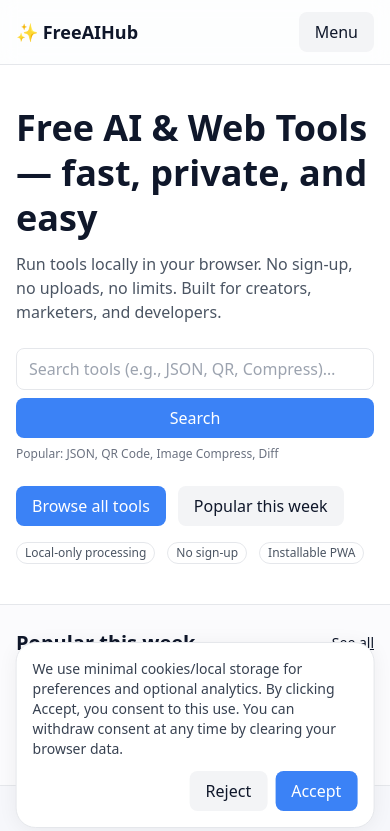
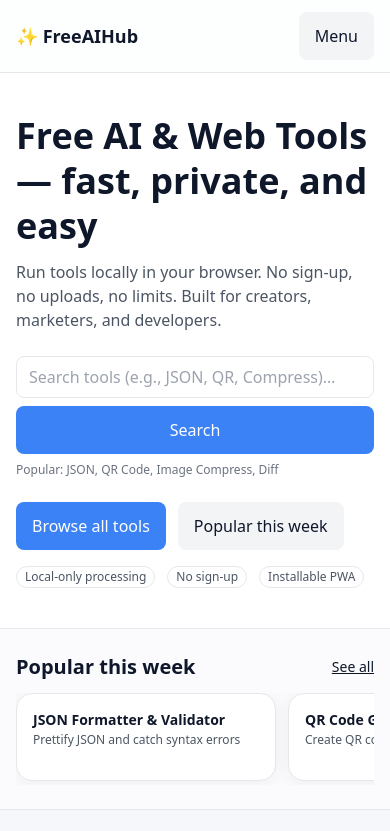
Before and after one commit to Tayyab-117/ai-tools, a Next.js app: page / in a window 390 px wide. Shown: the top 831 px of the page. Built offline with nearby package versions, Linux system fonts and the light colour scheme.

Commit message:
Update globals.css

```diff
--- a/app/globals.css
+++ b/app/globals.css
@@ -1,12 +1,121 @@
-@tailwind base; @tailwind components; @tailwind utilities;
-:root { color-scheme: light; } html { scroll-behavior: smooth; } body { @apply bg-muted text-ink; }
-.container { @apply mx-auto max-w-7xl px-4; }
-.card { @apply rounded-2xl border border-gray-200 bg-surface shadow-soft; }
-.btn { @apply inline-flex items-center justify-center rounded-lg px-4 py-2 font-medium transition; }
-.btn-primary { @apply btn bg-brand text-white hover:opacity-90; }
-.btn-secondary { @apply btn bg-gray-100 text-ink hover:bg-gray-200; }
-.input, .textarea, select { @apply w-full rounded-lg border border-gray-200 bg-white px-3 py-2 outline-none focus:ring-2 focus:ring-brand/40; }
-.textarea { @apply min-h-[200px]; }
-.badge { @apply inline-flex items-center rounded-full border px-2 py-0.5 text-xs bg-white; }
-.prose { @apply leading-relaxed; }
-.cookie { @apply fixed bottom-4 left-1/2 z-50 -translate-x-1/2 card p-4 max-w-xl w-[92%]; }
+/* app/globals.css */
+
+/* Tailwind base */
+@tailwind base;
+@tailwind components;
+@tailwind utilities;
+
+/* ---------- Base / Resets ---------- */
+:root {
+  color-scheme: light;
+}
+
+html {
+  scroll-behavior: smooth;
+}
+
+body {
+  @apply bg-muted text-ink antialiased;
+}
+
+/* Make links clearly focusable and accessible */
+a:focus-visible,
+button:focus-visible,
+input:focus-visible,
+textarea:focus-visible,
+select:focus-visible {
+  outline: none;
+  box-shadow: 0 0 0 3px rgba(59, 130, 246, 0.35); /* brand */
+  border-radius: 10px;
+}
+
+/* ---------- Shared Layout Tokens ---------- */
+.container {
+  @apply mx-auto max-w-7xl px-4;
+}
+
+.card {
+  @apply rounded-2xl border border-gray-200 bg-white shadow-soft;
+}
+
+.badge {
+  @apply inline-flex items-center rounded-full border border-gray-200 bg-white px-2 py-0.5 text-xs;
+}
+
+/* Buttons */
+.btn {
+  @apply inline-flex items-center justify-center rounded-lg px-4 py-2 font-medium transition
+         select-none;
+}
+
+.btn-primary {
+  @apply btn bg-brand text-white hover:opacity-90 active:opacity-80;
+}
+
+.btn-secondary {
+  @apply btn bg-gray-100 text-ink hover:bg-gray-200 active:bg-gray-300;
+}
+
+/* Inputs */
+.input,
+.textarea,
+select {
+  @apply w-full rounded-lg border border-gray-200 bg-white px-3 py-2 outline-none
+         focus:ring-2 focus:ring-brand/40;
+}
+
+.textarea {
+  @apply min-h-[200px];
+}
+
+/* Typography helpers */
+.prose {
+  @apply leading-relaxed;
+}
+
+.prose a {
+  @apply text-brand underline underline-offset-2;
+}
+
+/* Code blocks inside prose */
+.prose code {
+  @apply rounded bg-gray-100 px-1 py-0.5 text-[0.9em];
+}
+
+/* Tables inside prose */
+.prose table {
+  @apply w-full border-collapse text-sm;
+}
+.prose th,
+.prose td {
+  @apply border border-gray-200 px-3 py-2;
+}
+.prose thead th {
+  @apply bg-gray-50;
+}
+
+/* ---------- Small Responsive Tweaks ---------- */
+@media (max-width: 640px) {
+  .btn {
+    padding-block: 0.75rem; /* bigger touch target on phones */
+  }
+  .textarea {
+    min-height: 180px;
+  }
+  .card {
+    border-radius: 1rem;
+  }
+}
+
+/* ---------- Optional: subtle scrollbar (WebKit) ---------- */
+*::-webkit-scrollbar {
+  width: 10px;
+  height: 10px;
+}
+*::-webkit-scrollbar-thumb {
+  background-color: rgba(0, 0, 0, 0.14);
+  border-radius: 9999px;
+}
+*::-webkit-scrollbar-track {
+  background: transparent;
+}
```
